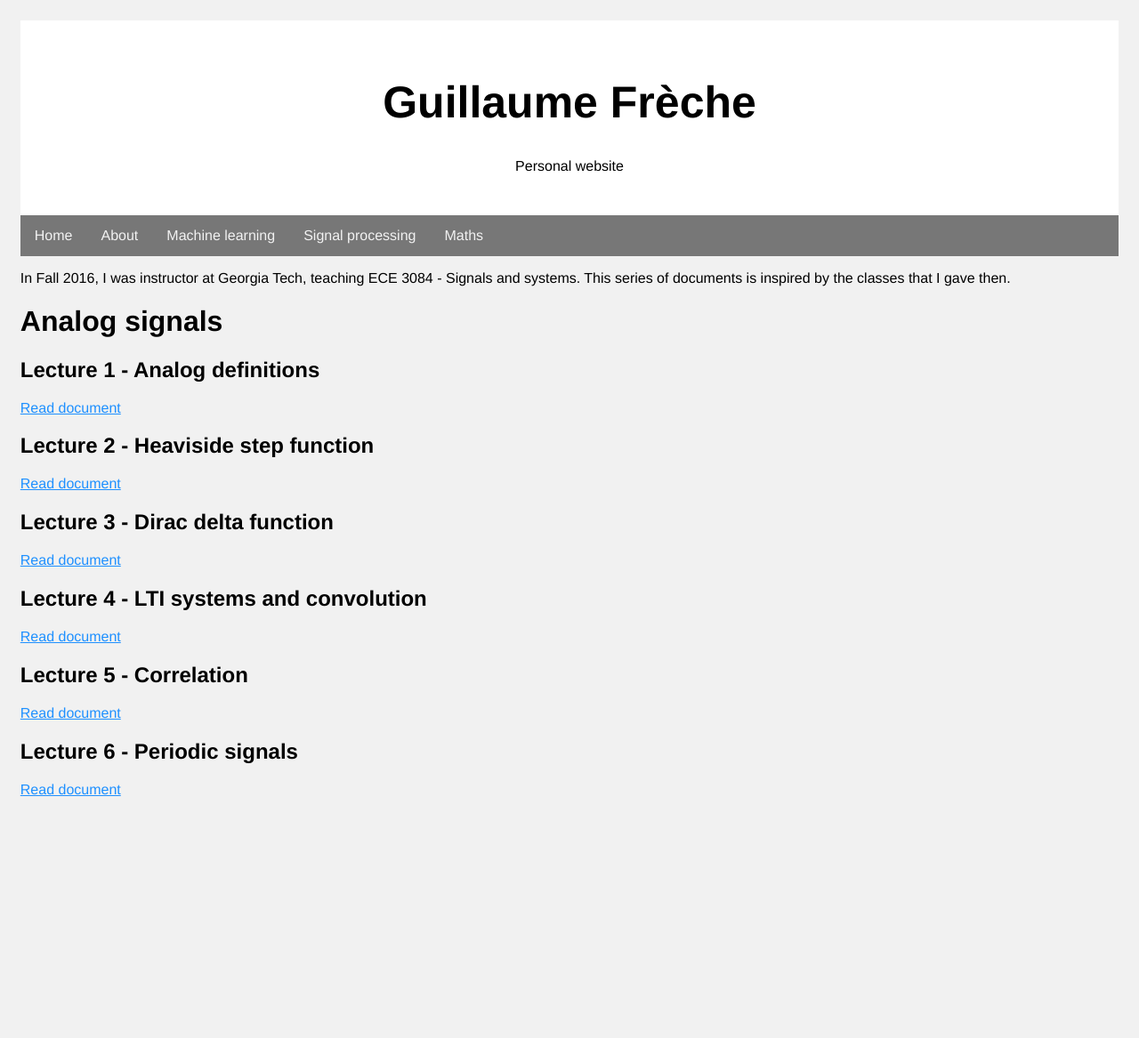
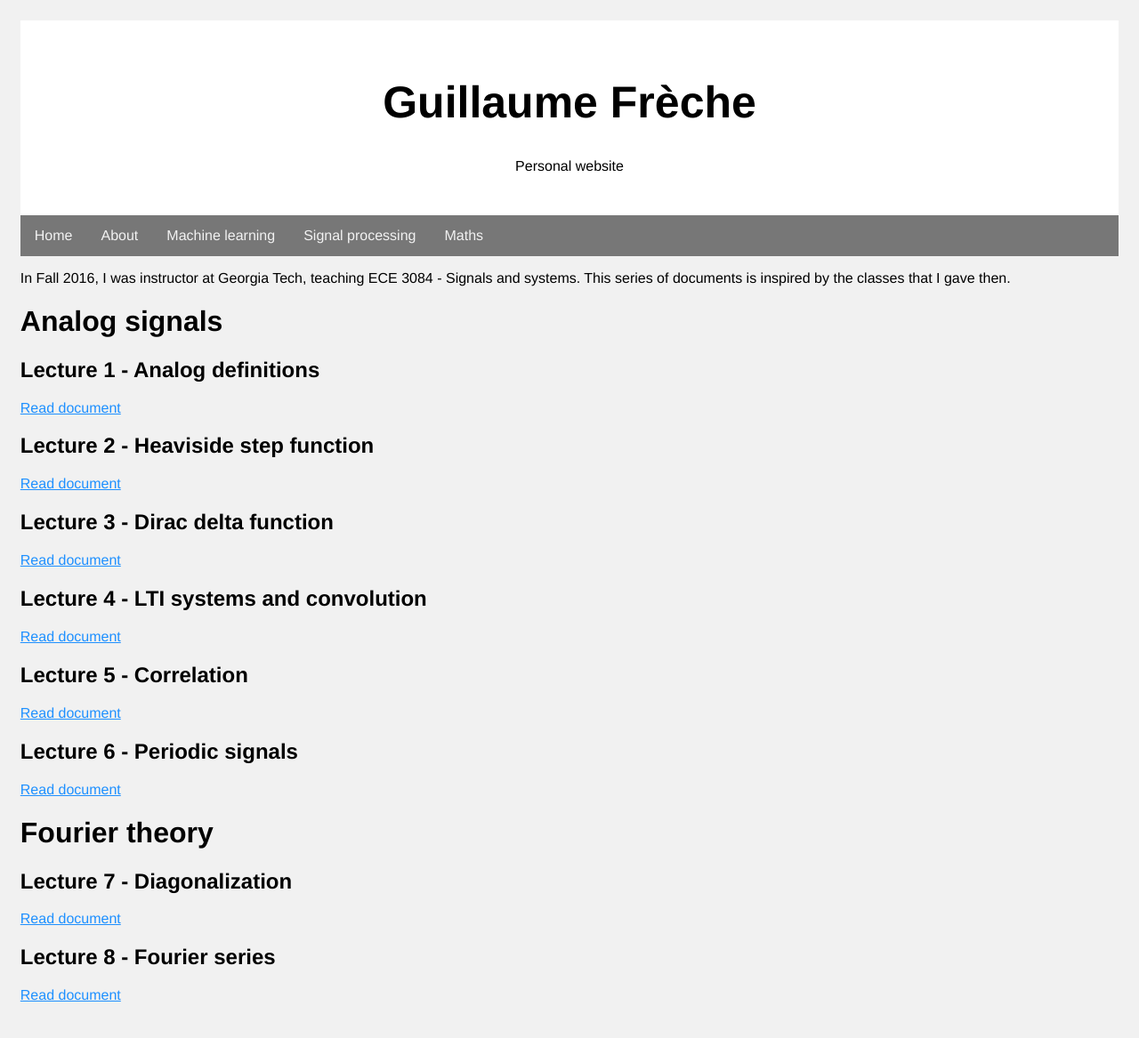
Before and after one commit to grfreche/grfreche.github.io, a Jekyll site: the page built from signal_processing.md, in a window 1280 px wide. Shown: the whole page at 89% size. Built offline with Jekyll 4.4.1, drawn with Linux system fonts in a browser that asks for light colours; before the commit the page ends 935 px from its top, so only the background shows below that.

Commit message:
Update signal_processing.md

```diff
--- a/signal_processing.md
+++ b/signal_processing.md
@@ -32,3 +32,13 @@ This series of documents is inspired by the classes that I gave then.
 ## Lecture 6 - Periodic signals
 
 <a href="https://grfreche.github.io/pdfs/Lec6 - Periodic signals.pdf" class="image fit">Read document</a>
+
+# Fourier theory
+
+## Lecture 7 - Diagonalization
+
+<a href="https://grfreche.github.io/pdfs/Lec7 - Diagonalization.pdf" class="image fit">Read document</a>
+
+## Lecture 8 - Fourier series
+
+<a href="https://grfreche.github.io/pdfs/Lec8 - Fourier series.pdf" class="image fit">Read document</a>
```
